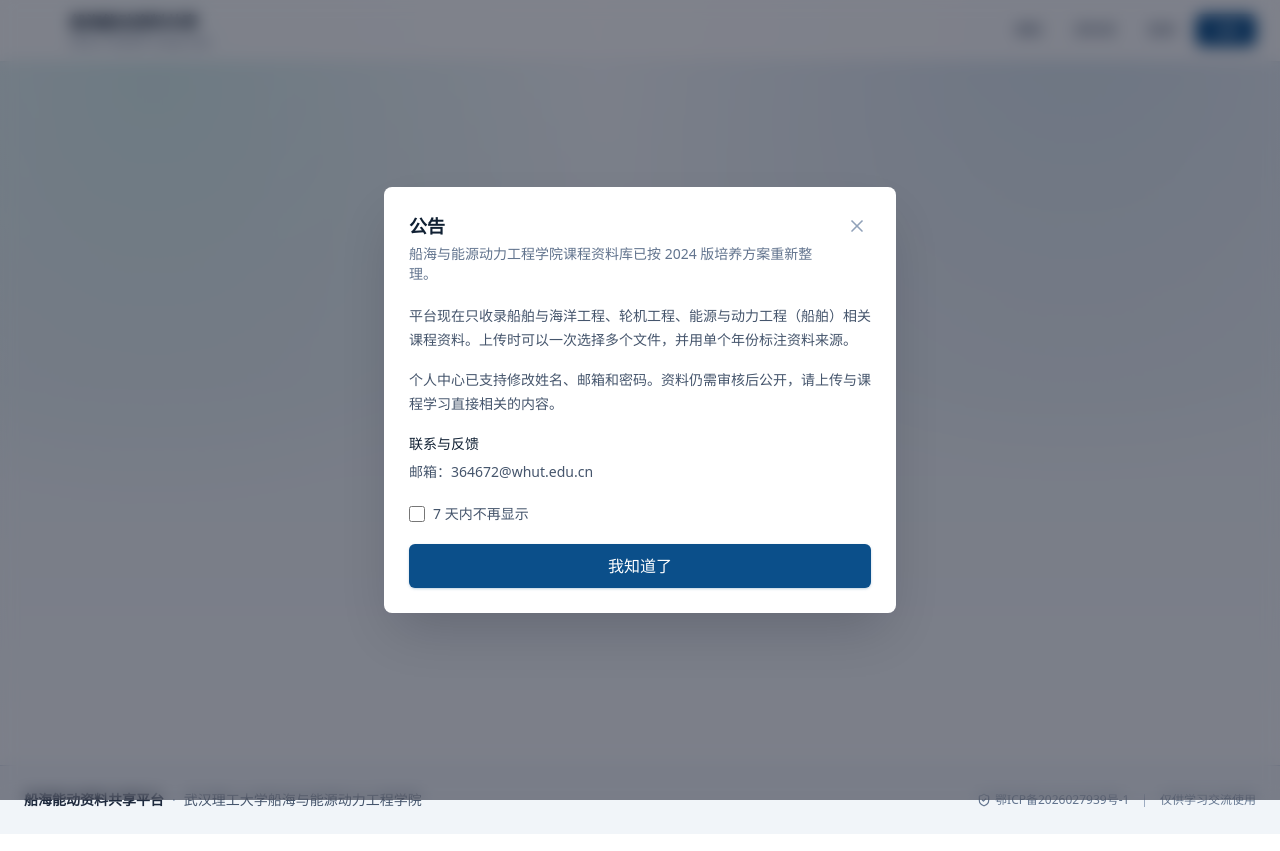
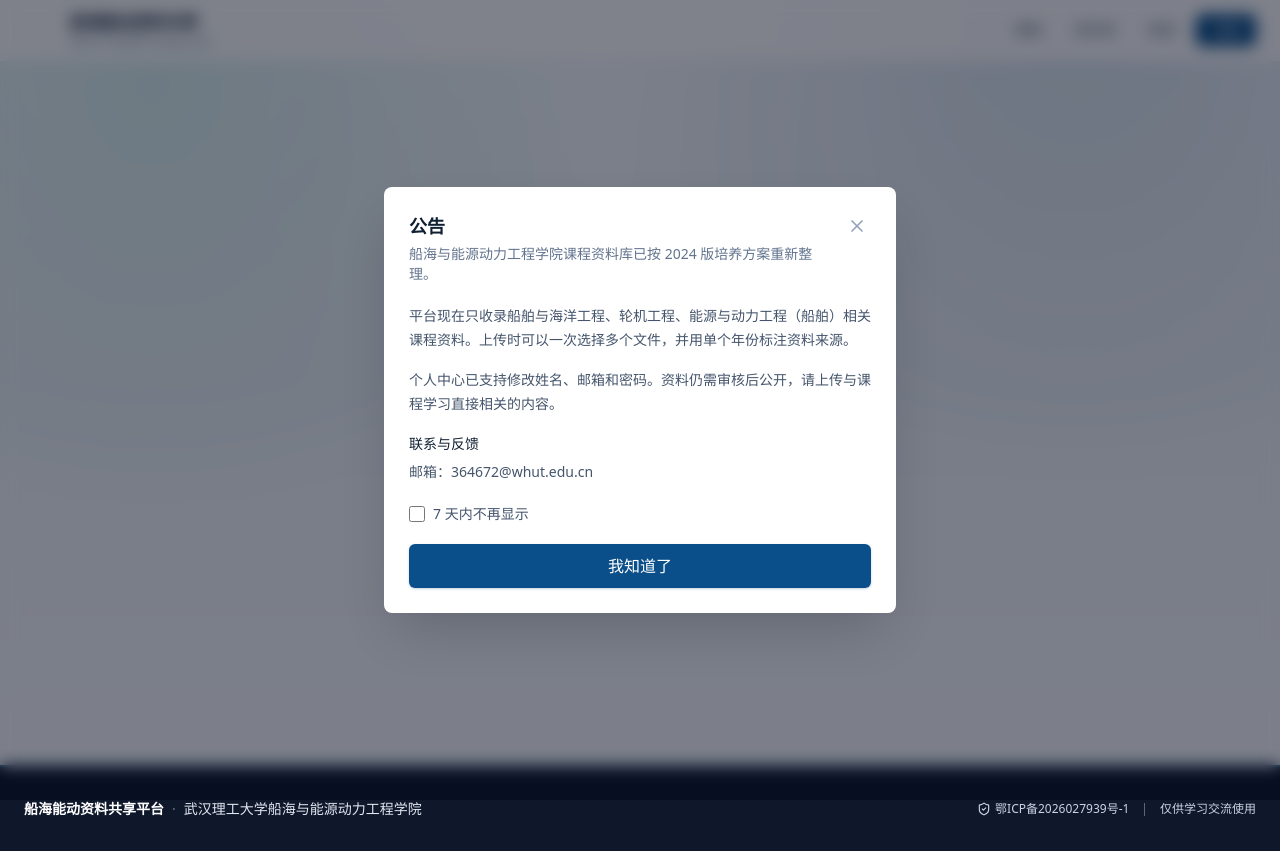
Before and after one commit to chengqaq1017/self-study, a Next.js app: page /login in a window 1280 px wide. Built offline with nearby package versions, Linux system fonts and the light colour scheme; no server answers.

Commit message:
fix: dark footer background with white text — no more invisible

```diff
--- a/src/components/layout/Footer.tsx
+++ b/src/components/layout/Footer.tsx
@@ -5,15 +5,15 @@ const PSB_NUMBER = process.env.PSB_NUMBER ?? ""; // 公安备案号，在 https:
 
 export function Footer() {
   return (
-    <footer className="mt-auto border-t border-slate-300 bg-slate-100 py-6 text-sm text-slate-600">
+    <footer className="mt-auto border-t-2 border-primary bg-slate-900 py-8 text-sm text-slate-200">
       <div className="mx-auto flex max-w-7xl flex-col items-center gap-3 px-4 sm:flex-row sm:justify-between sm:px-6">
         {/* 左侧：版权 */}
         <p className="text-center sm:text-left">
-          <span className="font-semibold text-slate-800">
+          <span className="font-bold text-white">
             船海能动资料共享平台
           </span>
-          <span className="mx-2 text-slate-400">·</span>
-          <span className="text-slate-600">武汉理工大学船海与能源动力工程学院</span>
+          <span className="mx-2 text-slate-500">·</span>
+          <span className="text-slate-200">武汉理工大学船海与能源动力工程学院</span>
         </p>
 
         {/* 右侧：双备案 */}
@@ -23,7 +23,7 @@ export function Footer() {
             href="https://beian.miit.gov.cn/"
             target="_blank"
             rel="noopener noreferrer"
-            className="inline-flex items-center gap-1 text-slate-500 transition-colors hover:text-slate-700"
+            className="inline-flex items-center gap-1 text-slate-300 transition-colors hover:text-white"
           >
             <ShieldCheck className="h-3.5 w-3.5" />
             <span>{ICP_NUMBER}</span>
@@ -32,12 +32,12 @@ export function Footer() {
           {/* 公安备案（有号才显示） */}
           {PSB_NUMBER && (
             <>
-              <span className="text-slate-400" aria-hidden="true">|</span>
+              <span className="text-slate-500" aria-hidden="true">|</span>
               <a
                 href="https://www.beian.gov.cn/"
                 target="_blank"
                 rel="noopener noreferrer"
-                className="inline-flex items-center gap-1 text-slate-500 transition-colors hover:text-slate-700"
+                className="inline-flex items-center gap-1 text-slate-300 transition-colors hover:text-white"
               >
                 <ShieldCheck className="h-3.5 w-3.5" />
                 <span>{PSB_NUMBER}</span>
@@ -46,8 +46,8 @@ export function Footer() {
           )}
 
           {/* 声明 */}
-          <span className="text-slate-400" aria-hidden="true">|</span>
-          <span className="text-slate-500">仅供学习交流使用</span>
+          <span className="text-slate-500" aria-hidden="true">|</span>
+          <span className="text-slate-300">仅供学习交流使用</span>
         </div>
       </div>
     </footer>
```
